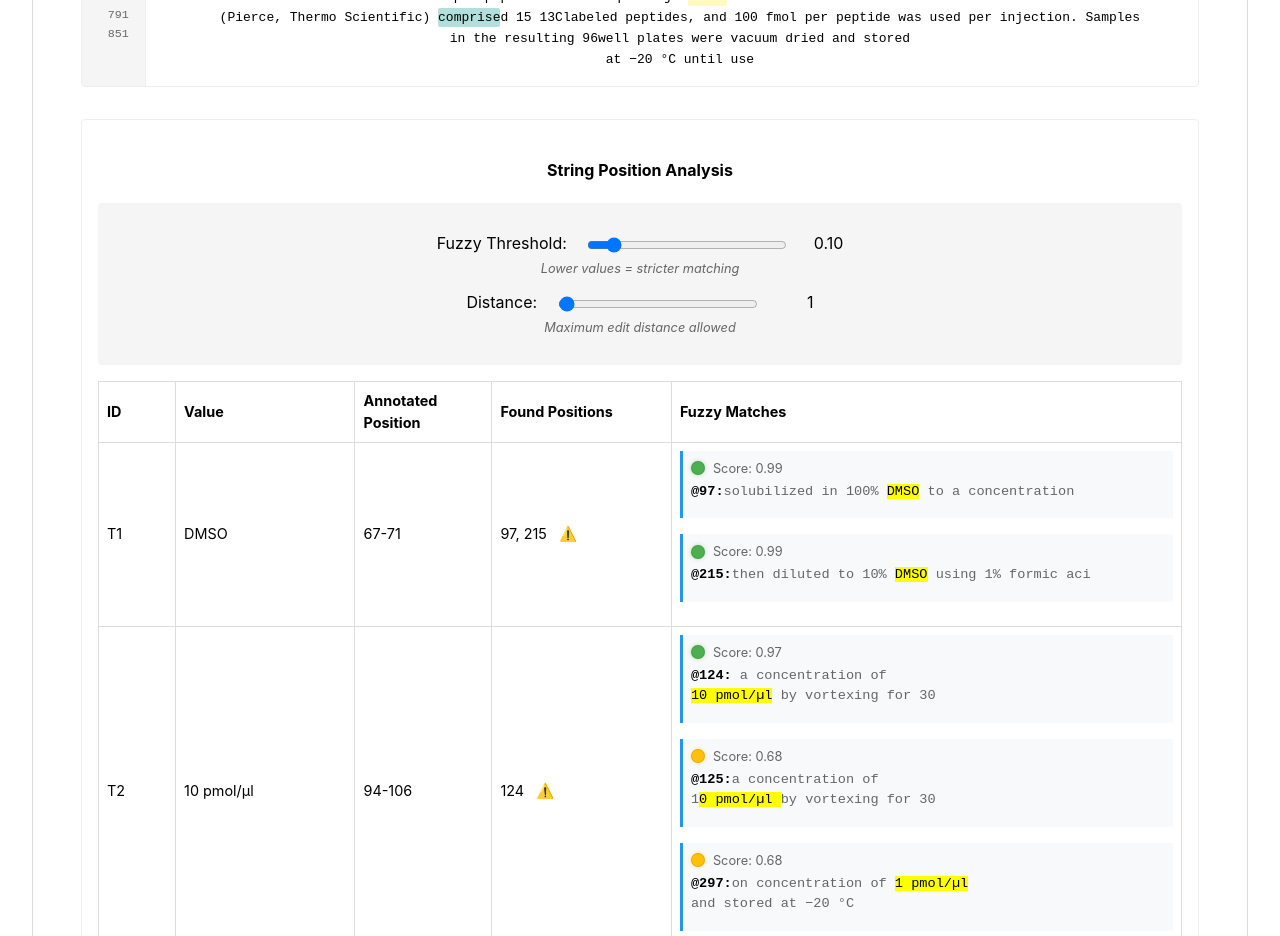
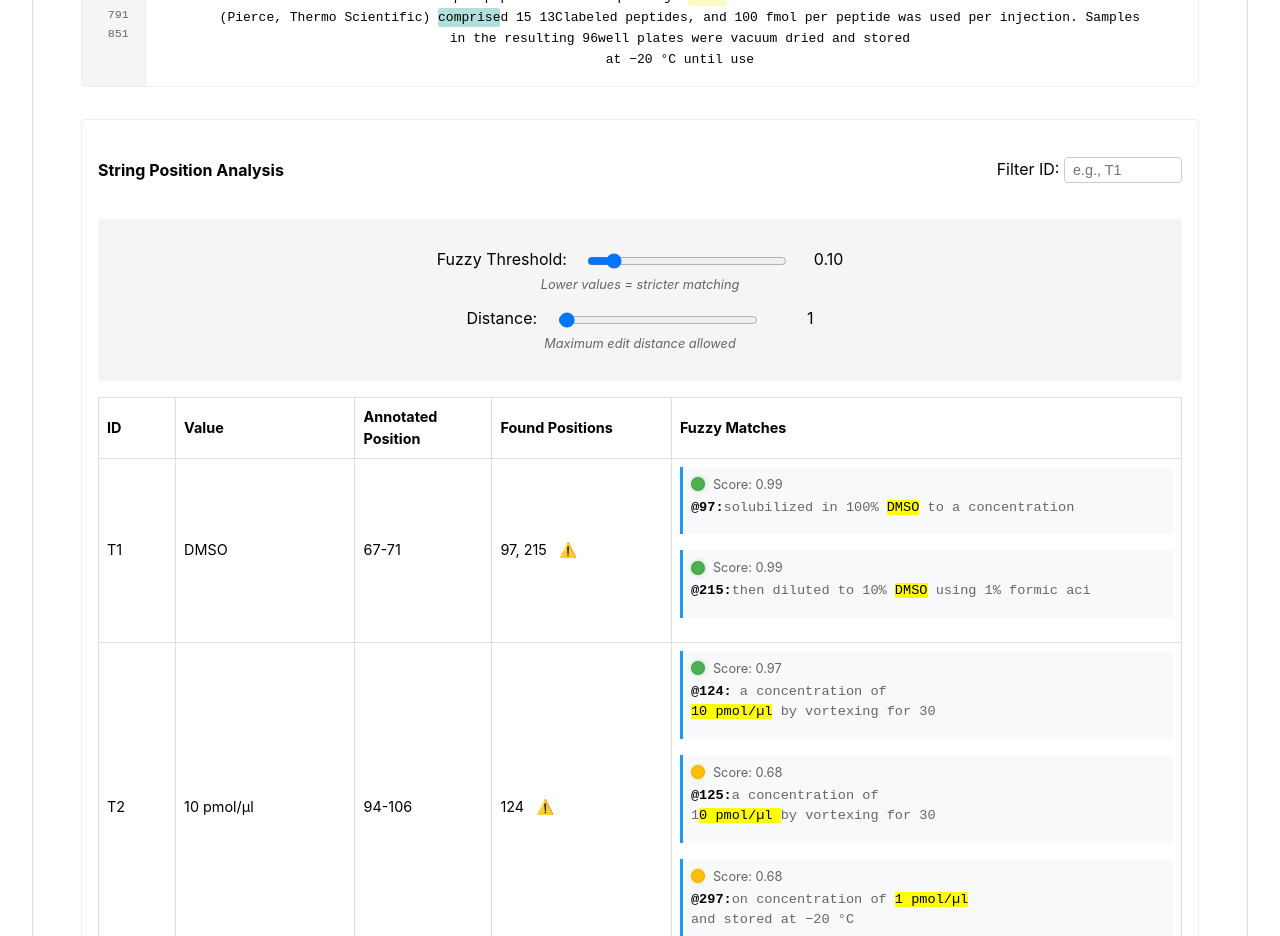
Before and after one commit to tkschmidt/bratAnn, a Vue app: page / in a window 1280 px wide. Shown: the part 1980-2916 px from the top of the page. Built offline with nearby package versions, Linux system fonts and the light colour scheme.

Commit message:
Now with filtering

```diff
--- a/src/components/AnnotatedText.vue
+++ b/src/components/AnnotatedText.vue
@@ -42,7 +42,20 @@
     </div>
 
     <div class="string-matches">
-      <h4>String Position Analysis</h4>
+      <div class="analysis-header">
+        <h4>String Position Analysis</h4>
+        <div class="filter-control">
+          <label>
+            Filter ID:
+            <input
+              type="text"
+              v-model="idFilter"
+              placeholder="e.g., T1"
+              class="id-filter"
+            />
+          </label>
+        </div>
+      </div>
       <div class="fuzzy-controls">
         <div class="control-group">
           <label>
@@ -86,7 +99,7 @@
           </tr>
         </thead>
         <tbody>
-          <tr v-for="match in stringMatches"
+          <tr v-for="match in filteredMatches"
               :key="match.id"
               :class="{ 'position-mismatch': hasNoMatches(match) }">
             <td>{{ match.id }}</td>
@@ -348,6 +361,18 @@ const getScoreClass = (score) => {
 const hasNoMatches = (match) => {
   return match.exactPositions.length === 0 && match.fuzzyMatches.length === 0
 }
+
+const idFilter = ref('')
+
+// Update stringMatches computed to be filtered
+const filteredMatches = computed(() => {
+  const matches = stringMatches.value
+  if (!idFilter.value) return matches
+
+  return matches.filter(match =>
+    match.id.toLowerCase().includes(idFilter.value.toLowerCase())
+  )
+})
 </script>
 
 <style scoped>
@@ -442,6 +467,33 @@ const hasNoMatches = (match) => {
   width: 100%;
   box-sizing: border-box;
   overflow-x: auto;
+}
+
+.analysis-header {
+  display: flex;
+  justify-content: space-between;
+  align-items: center;
+  margin-bottom: 1rem;
+}
+
+.filter-control {
+  display: flex;
+  align-items: center;
+  gap: 0.5rem;
+}
+
+.id-filter {
+  padding: 0.25rem 0.5rem;
+  border: 1px solid #ccc;
+  border-radius: 4px;
+  font-size: 0.9rem;
+  width: 100px;
+}
+
+.id-filter:focus {
+  outline: none;
+  border-color: #2196f3;
+  box-shadow: 0 0 0 2px rgba(33, 150, 243, 0.1);
 }
 
 .matches-table {
```
